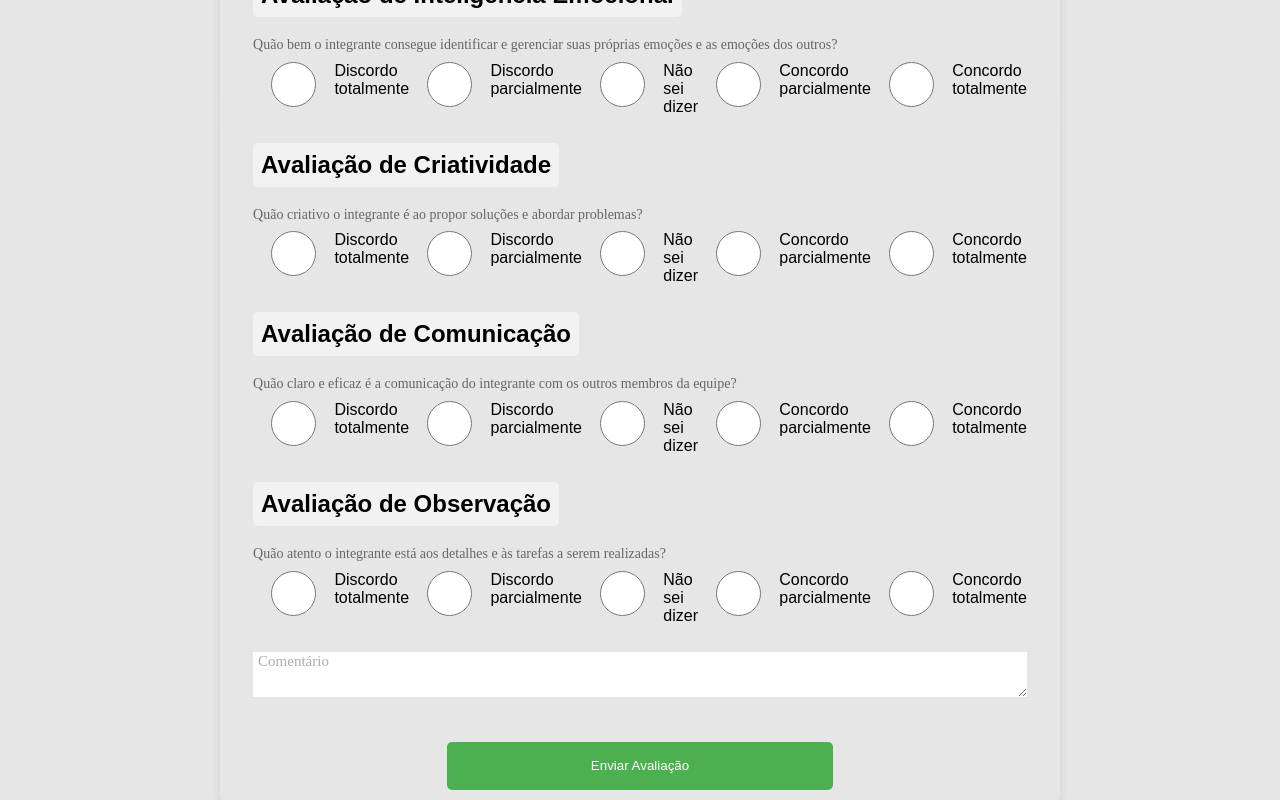
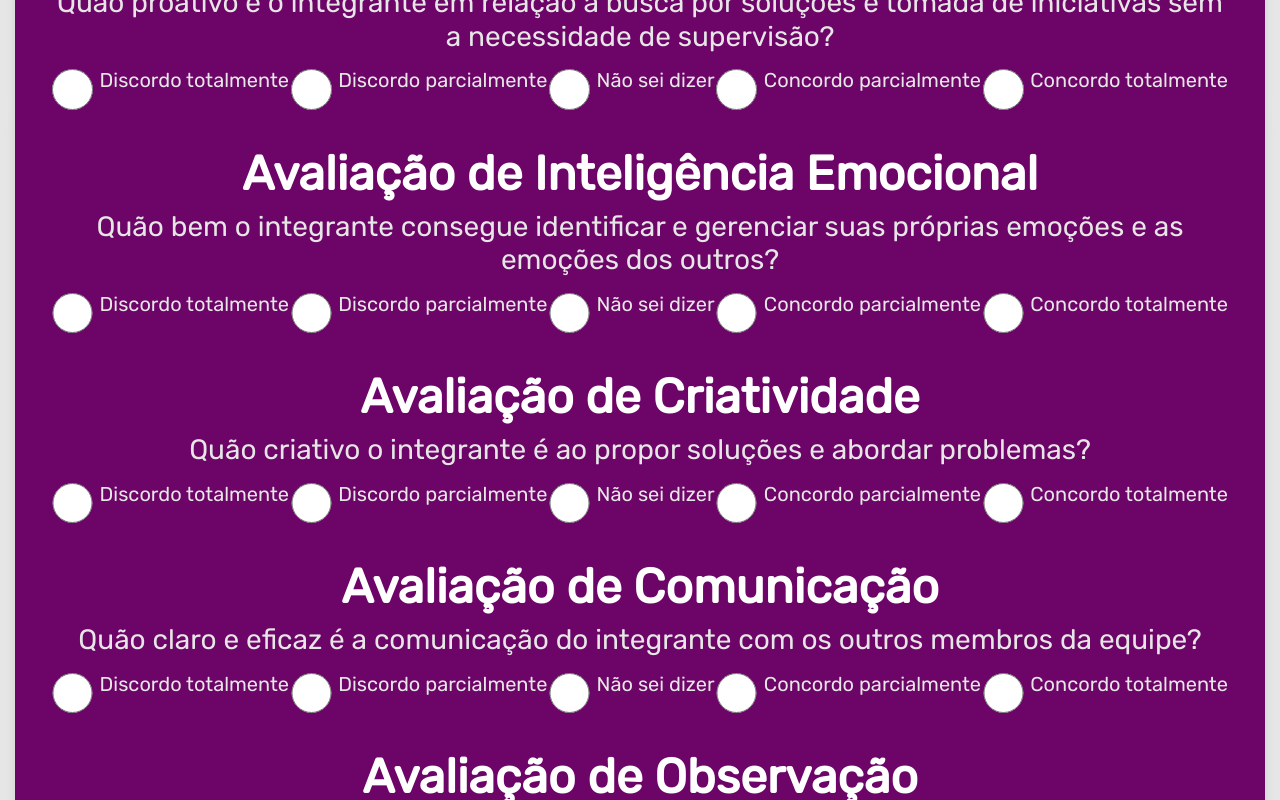
Before and after one commit to LeandroNani/FrontEnd-Sementes, a React (Vite) app in the folder FrontEnd/FrontEnd-TechChampions/: page /avaliar in a window 1280 px wide. Shown: the part 660-1460 px from the top of the page. Built offline with nearby package versions, Linux system fonts and the light colour scheme; a web font is replaced by a local one.

Commit message:
Página de carreiras falta estilização

```diff
--- a/FrontEnd/FrontEnd-TechChampions/src/Pages/avaliar.jsx
+++ b/FrontEnd/FrontEnd-TechChampions/src/Pages/avaliar.jsx
@@ -122,7 +122,7 @@ const Avaliar = () => {
                 {Object.entries(labels).map(([value, labelText]) => (
                   <React.Fragment key={value}>
                     <input
-                      className="input100"
+                      className="inputAvaliacao"
                       type="radio"
                       name="flexibilidade"
                       id={`flexibilidade${value}`}
@@ -144,7 +144,7 @@ const Avaliar = () => {
                 {Object.entries(labels).map(([value, labelText]) => (
                   <React.Fragment key={value}>
                     <input
-                      className="input100"
+                      className="inputAvaliacao"
                       type="radio"
                       name="proatividade"
                       id={`proatividade${value}`}
@@ -166,7 +166,7 @@ const Avaliar = () => {
                 {Object.entries(labels).map(([value, labelText]) => (
                   <React.Fragment key={value}>
                     <input
-                      className="input100"
+                      className="inputAvaliacao"
                       type="radio"
                       name="inteligenciaEmocional"
                       id={`inteligenciaEmocional${value}`}
@@ -188,7 +188,7 @@ const Avaliar = () => {
                 {Object.entries(labels).map(([value, labelText]) => (
                   <React.Fragment key={value}>
                     <input
-                      className="input100"
+                      className="inputAvaliacao"
                       type="radio"
                       name="criatividade"
                       id={`criatividade${value}`}
@@ -210,7 +210,7 @@ const Avaliar = () => {
                 {Object.entries(labels).map(([value, labelText]) => (
                   <React.Fragment key={value}>
                     <input
-                      className="input100"
+                      className="inputAvaliacao"
                       type="radio"
                       name="comunicacao"
                       id={`comunicacao${value}`}
@@ -231,7 +231,7 @@ const Avaliar = () => {
                 {Object.entries(labels).map(([value, labelText]) => (
                   <React.Fragment key={value}>
                     <input
-                      className="input100"
+                      className="inputAvaliacao"
                       type="radio"
                       name="observacao"
                       id={`observacao${value}`}
--- a/FrontEnd/FrontEnd-TechChampions/src/Pages/minhasAvaliacoes.jsx
+++ b/FrontEnd/FrontEnd-TechChampions/src/Pages/minhasAvaliacoes.jsx
@@ -3,6 +3,7 @@ import { useNavigate } from 'react-router-dom';
 import axios from 'axios';
 import Header from '../components/header';
 import '../Utils/css/minhasAvaliacoes.css';
+import minhasAvaliacoes from "../Utils/img/minhasAvaliacoes.png";
 
 const MinhasAvaliacoes = () => {
   const navigate = useNavigate();
@@ -47,6 +48,7 @@ const MinhasAvaliacoes = () => {
       <Header />
 
       <div id="avaliacoesRecebidasHeader" style={{ backgroundColor: '#FFA500', padding: '10px', textAlign: 'center' }}>
+      <img id="imgAvaliacoes" src={minhasAvaliacoes} alt=""></img>
         <h2 id='header2'>Avaliações Recebidas</h2>
       </div>
 
@@ -66,13 +68,13 @@ const MinhasAvaliacoes = () => {
           <tbody>
             {userAvaliacoes.map((avaliacao) => (
               <tr className='trMinhasAvaliacoes' key={avaliacao.id}>
-                <td>{avaliacao.comunicacao}</td>
-                <td>{avaliacao.proatividade}</td>
-                <td>{avaliacao.inteligenciaEmocional}</td>
-                <td>{avaliacao.flexibilidade}</td>
-                <td>{avaliacao.criatividade}</td>
-                <td>{avaliacao.observacao}</td>
-                <td id='tdComentario'>{avaliacao.comentario}</td>
+                <td className='tdAvaliacoesResult'>{avaliacao.comunicacao}</td>
+                <td className='tdAvaliacoesResult'>{avaliacao.proatividade}</td>
+                <td className='tdAvaliacoesResult'>{avaliacao.inteligenciaEmocional}</td>
+                <td className='tdAvaliacoesResult'>{avaliacao.flexibilidade}</td>
+                <td className='tdAvaliacoesResult'>{avaliacao.criatividade}</td>
+                <td className='tdAvaliacoesResult'>{avaliacao.observacao}</td>
+                <td className='tdAvaliacoesResult' id='tdComentario'>{avaliacao.comentario}</td>
               </tr>
             ))}
           </tbody>
--- a/FrontEnd/FrontEnd-TechChampions/src/Pages/profile.jsx
+++ b/FrontEnd/FrontEnd-TechChampions/src/Pages/profile.jsx
@@ -51,6 +51,7 @@ const Profile = () => {
           const response = await axios.get(`https://projeto-sementes.onrender.com/usuarios`);
           const users = response.data;
           const user = users.find((user) => user.email === email);
+          localStorage.setItem('userId', user.id);
           const avaliacoes = await getUserAvaliacoes(user.id);
           const lastAvaliacao = await getLastUserAvaliacao(user.id);
           setLastUserAvaliacao(lastAvaliacao);
--- a/FrontEnd/FrontEnd-TechChampions/src/Utils/css/avaliacao.css
+++ b/FrontEnd/FrontEnd-TechChampions/src/Utils/css/avaliacao.css
@@ -8,31 +8,47 @@ Fieldset legend {
   font-size: 1.5rem;
   font-weight: bold;
   padding: 0.5rem;
-  background-color: #f2f2f2;
   border-radius: 5px;
-  margin-bottom: 1rem;
+  font-size: 48px;
+  color: white;
+  text-align: center;
+  font-family: Rubik;
+}
+Fieldset p {
+  color: #E6E6E6;
+text-align: center;
+font-family: Rubik;
+font-size: 28px;
+margin-bottom: 1rem;
+font-style: normal;
+font-weight: 500;
+line-height: 120%; /* 57.6px */
 }
 
-
-.container-login100-form-btn {
-  display: flex;
-  justify-content: center;
-  margin-top: 2rem;
-}
 
 .avaliacao-form-btn {
   width: 50%;
   height: 3rem;
-  background-color: #4CAF50;
   color: white;
   border: none;
   border-radius: 5px;
   cursor: pointer;
+  flex-shrink: 00;
+  border: 2.4px solid #F47920;
+  color: #F47920;
+  text-align: center;
+  font-family: Rubik;
+  font-size: 19.2px;
+  font-style: normal;
+  font-weight: 500;
+  line-height: normal;
 }
 
-
-.wrap-login100{
-  width: auto;
+.inputAvaliacao{
+  width: 40.857px;
+height: 40.32px;
+flex-shrink: 0;
+margin-right: 5px;
 }
 
 .flex-container {
@@ -62,7 +78,24 @@ Fieldset legend {
     overflow: hidden;
     padding: 28.2px 33px 19.8px 33px;
   box-shadow: 0 5px 10px 0px rgba(0, 0, 0, 0.1);
+border: 4px solid #6D0467;
+background: #6D0467;
+width: 1200px;
 }
 .avaliacao-form{
   width: 100%;
 }
+.label-radio{
+  color: #E6E6E6;
+text-align: center;
+font-family: Rubik;
+font-size: 20px;
+font-style: normal;
+font-weight: 400;
+line-height: 115%; /* 27.6px */
+}
+#comentario{
+  border-radius: 10px;
+background: #D9D9D9;
+padding: 10px;
+}
--- /dev/null
+++ b/FrontEnd/FrontEnd-TechChampions/src/Utils/css/carreiras.css
@@ -0,0 +1,17 @@
+#imgCarreiras{
+  width: 25px;
+  height: 25px;
+  flex-shrink: 0;
+  vertical-align:baseline;
+  margin-right: 5px;
+}
+#headerCarreiras{
+  display: inline;
+  color: #6D0467;
+text-align: center;
+font-family: Rubik;
+font-size: 24px;
+font-style: normal;
+font-weight: 600;
+line-height: 150%; /* 36px */
+}
--- a/FrontEnd/FrontEnd-TechChampions/src/Utils/css/minhasAvaliacoes.css
+++ b/FrontEnd/FrontEnd-TechChampions/src/Utils/css/minhasAvaliacoes.css
@@ -1,6 +1,7 @@
 #tabelaAvaliacoesContainer {
   display: flex;
   justify-content: center;
+  align-items: center;
   padding: 20px;
   margin:20px;
   border-radius: 25px;
@@ -11,6 +12,7 @@ height: auto;
 }
 #header2{
   color: #E6E6E6;
+  display: inline;
 text-align: center;
 font-family: Rubik;
 font-size: 24px;
@@ -19,10 +21,14 @@ font-weight: 600;
 line-height: 150%; /* 36px */
 }
 .sticky-headers {
-  color: #8E44AD;
-  position: sticky;
+  color: #6D0467;
+font-family: Rubik;
+font-size: 24px;
+font-style: normal;
+font-weight: 600;
+line-height: normal;
+text-transform: capitalize;
   top: 0;
-  z-index: 1;
 }
 th{
   text-align: center;
@@ -30,8 +36,16 @@ th{
 .trMinhasAvaliacoes{
   margin: 30px;
   border-bottom: 2px solid #575558;
+}
 
+.tdAvaliacoesResult{
 
+  color: #000;
+font-family: Rubik;
+font-size: 18px;
+font-style: normal;
+font-weight: 400;
+line-height: 150%; /* 48px */
 }
 #tdComentario{
   width: 160px;
@@ -39,3 +53,10 @@ th{
 #table{
   width:1200px;
 }
+#imgAvaliacoes{
+  width: 25px;
+height: 25px;
+flex-shrink: 0;
+vertical-align:baseline;
+margin-right: 5px;
+}
--- a/FrontEnd/FrontEnd-TechChampions/src/Utils/css/profile.css
+++ b/FrontEnd/FrontEnd-TechChampions/src/Utils/css/profile.css
@@ -1,3 +1,4 @@
+
 #header{
   margin:0;
   background: #6D0467;
@@ -35,6 +36,7 @@ li{
   width: 202.4px;
 height: 57.6288px;
 flex-shrink: 0;
+cursor: pointer;
 }
 #li-perfil{
   display: flex;
@@ -75,7 +77,7 @@ line-height: normal;
 }
 #icone-pesquisa {
   position: absolute;
-  left: 384px;
+  left: 484px;
   top: 32.8px;
   width: 25.6px;
   height: 25.6px;
@@ -231,7 +233,9 @@ line-height: 150%; /* 27px */
   justify-content: space-between;
   margin-top: 90px;
 }
-
+*, ::after, ::before{
+  box-sizing: unset;
+}
 
 #ultimasAvaliacoes{
 
@@ -405,8 +409,9 @@ line-height: 150%; /* 28.8px */
 }
 #search-results{
   position: absolute;
+  z-index: 10;
   background-color: white;
-  width: 518.4px;
+  width: 523.2px;
   height: 250px;
   border-bottom-left-radius: 8px;
   border-bottom-right-radius: 8px;
--- a/FrontEnd/FrontEnd-TechChampions/src/components/header.jsx
+++ b/FrontEnd/FrontEnd-TechChampions/src/components/header.jsx
@@ -20,7 +20,7 @@ const Header = () => {
       pesquisarDiv.classList.remove('search-term-long');
     }
   } else {
-    console.error('Elemento com id "pesquisar" não encontrado no DOM');
+    console.error('elemento não encontrado');
   }
 
   useEffect(() => {
@@ -63,15 +63,11 @@ const Header = () => {
       <nav>
         <ul id="ul-nav">
           <li>
-            <img id="logo-profile" src={logo} alt=""></img>
+            <img id="logo-profile" src={logo} onClick={() => navigate('/profile')} alt=""></img>
           </li>
           <li>
             <form>
               <input id="pesquisar" type="search" placeholder="Pesquise um integrante para avaliar" onChange={handleSearch} />
-              <svg id="icone-pesquisa" xmlns="http://www.w3.org/2000/svg" width="32" height="32" viewBox="0 0 32 32" fill="none">
-                <path d="M29.6421 32L21.7263 24.0842C20.5754 24.9825 19.3053 25.6842 17.9158 26.1895C16.5263 26.6947 15.0456 26.9474 13.4737 26.9474C9.71228 26.9474 6.52632 25.6421 3.91579 23.0316C1.30526 20.4211 0 17.2351 0 13.4737C0 9.71228 1.30526 6.52632 3.91579 3.91579C6.52632 1.30526 9.71228 0 13.4737 0C17.2351 0 20.4211 1.30526 23.0316 3.91579C25.6421 6.52632 26.9474 9.71228 26.9474 13.4737C26.9474 15.0456 26.6947 16.5263 26.1895 17.9158C25.6842 19.3053 24.9825 20.5754 24.0842 21.7263L32 29.6421L29.6421 32ZM13.4737 23.5789C16.2807 23.5789 18.6667 22.5965 20.6316 20.6316C22.5965 18.6667 23.5789 16.2807 23.5789 13.4737C23.5789 10.6667 22.5965 8.2807 20.6316 6.31579C18.6667 4.35088 16.2807 3.36842 13.4737 3.36842C10.6667 3.36842 8.2807 4.35088 6.31579 6.31579C4.35088 8.2807 3.36842 10.6667 3.36842 13.4737C3.36842 16.2807 4.35088 18.6667 6.31579 20.6316C8.2807 22.5965 10.6667 23.5789 13.4737 23.5789Z" fill="#B3B6B6" />
-              </svg>
-              <button id="button-buscar" type="submit">Buscar</button>
             </form>
             {searchTerm.length > 1 && (
               <div id="search-results" className="search-results">
```
Also changed, not shown: FrontEnd/FrontEnd-TechChampions/src/Pages/carreiras.jsx (+63 -3 lines), FrontEnd/FrontEnd-TechChampions/src/components/mediaAvaliacoes.jsx (added, +60 -0 lines), FrontEnd/FrontEnd-TechChampions/src/Utils/img/carreirasRocket.png (added), FrontEnd/FrontEnd-TechChampions/src/Utils/img/minhasAvaliacoes.png (added).
